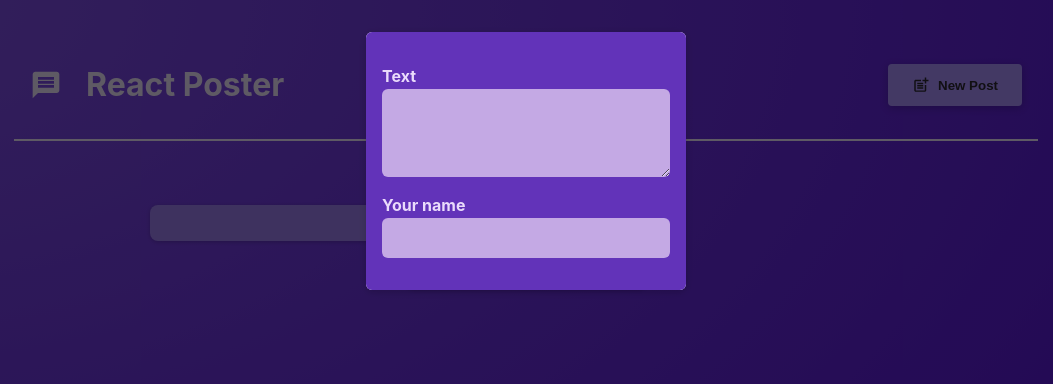
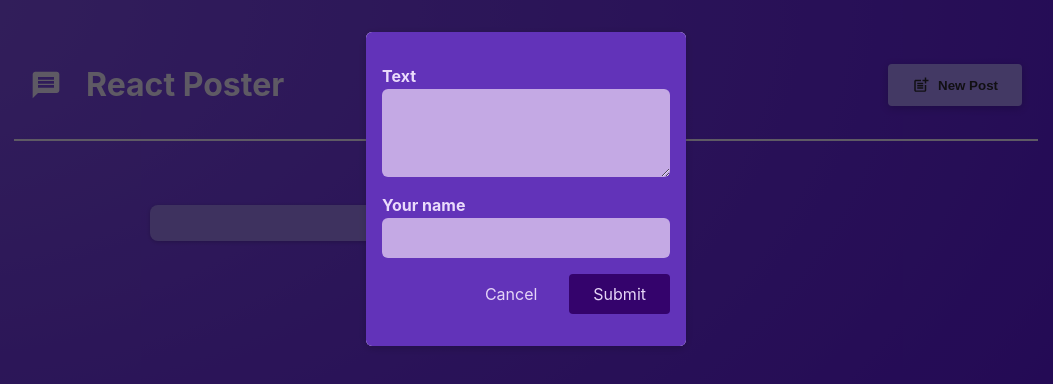
Before and after one commit to hernorusso/react-crush-course, a React (Vite) app: page /new-post in a window 1280 px wide. Both pictures are taken after a click on the button "New Post". Shown: the top 384 px of the page, without its empty margins (114-1167 px from the left). Built offline with nearby package versions, Linux system fonts and the light colour scheme.

Commit message:
Handle cancel click on new post modal

```diff
--- a/src/app/app.jsx
+++ b/src/app/app.jsx
@@ -4,21 +4,21 @@ import { Header } from "./header";
 
 function App() {
   const [isPosting, setIsPosting] = useState(false);
-  const createPostHandler = () => {
+  const showNewPostModalHandler = () => {
     setIsPosting(true);
   };
 
-  const newPostBackgrondClickHandler = () => {
+  const hideNewPostModalHandler = () => {
     setIsPosting(false);
   };
 
   return (
     <>
-      <Header onCreatePost={createPostHandler} />
+      <Header onCreatePost={showNewPostModalHandler} />
       <main>
         <Posts
           isPosting={isPosting}
-          onNewPostBackgrondClickHandler={newPostBackgrondClickHandler}
+          onCancelNewPost={hideNewPostModalHandler}
         />
       </main>
     </>
--- a/src/app/pages/posts/components/new-post/new-post.jsx
+++ b/src/app/pages/posts/components/new-post/new-post.jsx
@@ -1,6 +1,6 @@
 import styles from "./new-post.module.css";
 
-const NewPost = ({ onChangeBody, onChangeAuthor }) => {
+const NewPost = ({ onChangeBody, onChangeAuthor, onCancel }) => {
   return (
     <form className={styles.form}>
       <p>
@@ -11,6 +11,12 @@ const NewPost = ({ onChangeBody, onChangeAuthor }) => {
         <label htmlFor="name">Your name</label>
         <input type="text" id="name" onChange={onChangeAuthor} required />
       </p>
+      <p className={styles.actions}>
+        <button type="button" onClick={onCancel}>
+          Cancel
+        </button>
+        <button>Submit</button>
+      </p>
     </form>
   );
 };
--- a/src/app/pages/posts/posts.jsx
+++ b/src/app/pages/posts/posts.jsx
@@ -2,7 +2,7 @@ import { useState } from "react";
 import { Post, List, NewPost } from "./components";
 import { Modal } from "../components";
 
-const Posts = ({ isPosting, onNewPostBackgrondClickHandler }) => {
+const Posts = ({ isPosting, onCancelNewPost }) => {
   const [postBody, setPostBody] = useState("");
   const [postAuthor, setPostAuthor] = useState("");
 
@@ -16,10 +16,11 @@ const Posts = ({ isPosting, onNewPostBackgrondClickHandler }) => {
   return (
     <>
       {isPosting && (
-        <Modal onModalBackgrondClick={onNewPostBackgrondClickHandler}>
+        <Modal onModalBackgrondClick={onCancelNewPost}>
           <NewPost
             onChangeBody={changeBodyHandler}
             onChangeAuthor={changeAuthorHandler}
+            onCancel={onCancelNewPost}
           />
         </Modal>
       )}
```
